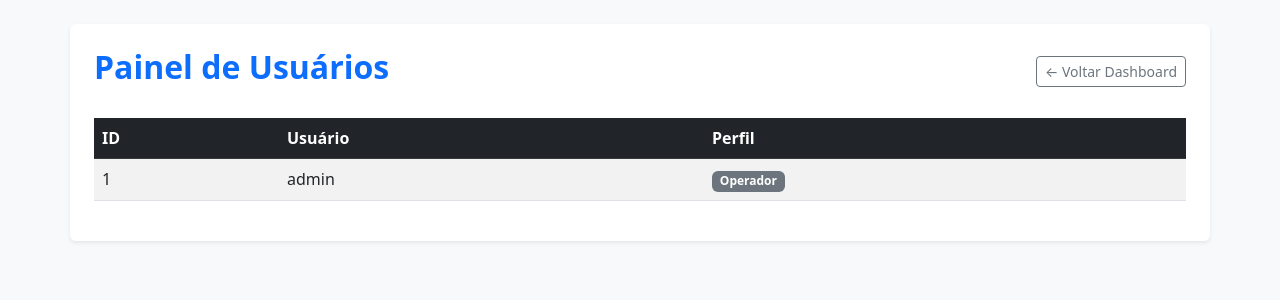
After one commit to deegoo/NM2026, a Flask app: page /usuarios in a window 1280 px wide. The commit adds this page. Shown: the top 300 px of the page. Run offline with Flask 3, Linux system fonts and the light colour scheme; a user stored in the database is signed in.

Commit message:
cofiguração do banco de dados e criado tabela de usuário com tela de criar, editar e excluir usuário

```diff
--- a/data/contador.json
+++ b/data/contador.json
@@ -1,3 +1,3 @@
 {
-  "2026": 91
+  "2026": 92
 }
--- a/newmonitor/routes.py
+++ b/newmonitor/routes.py
@@ -9,6 +9,8 @@ from requests_ntlm import HttpNtlmAuth
 from time import time
 from flask_login import login_required, UserMixin, login_required, current_user, login_user, logout_user
 
+from newmonitor import app, db
+from newmonitor.models import Usuario
 
 
 import json
@@ -29,39 +31,57 @@ def salvar_tickets(dados):
     with open(DATA_PATH, "w", encoding="utf-8") as f:
         json.dump(dados, f, ensure_ascii=False, indent=2)
 
-lista_usuarios = ["Usuario1", "Usuario2", "Usuario3"]
+# lista_usuarios = ["Usuario1", "Usuario2", "Usuario3"]
+# ############################################
+# #
+# ##########################################
 
-# Banco de dados temporário
-USUARIOS_DB = {
-    "1": {"username": "Edson", "password": "N123456"},
-    "2": {"username": "Rodrigo", "password": "F183209"},
-    "3": {"username": "Ednilton", "password": "N5945528"},
-    "4": {"username": "Cleiton", "password": "Noc@2026"},
-    "5": {"username": "Danilo", "password": "Noc@2026"},
-    "6": {"username": "Ane", "password": "Noc@2026"},
-    "7": {"username": "Eder", "password": "Noc@2026"},
-    "8": {"username": "Carlos", "password": "Noc@2026"},
-    "9": {"username": "Marcel", "password": "Noc@2026"},
-    "10": {"username": "Rose", "password": "Noc@2026"},
-    "11": {"username": "Marcio", "password": "Noc@2026"},
-    "12": {"username": "Robert", "password": "Noc@2026"},
-    "13": {"username": "Raphael", "password": "Noc@2026"},
-    "14": {"username": "Adimilson", "password": "Noc@2026"},
-    "15": {"username": "Fabiano", "password": "Noc@2026"},
+# # Banco de dados temporário
+# USUARIOS_DB = {
+#     "1": {"username": "Edson", "password": "Noc@2026"},
+#     "2": {"username": "Rodrigo", "password": "Noc@2026"},
+#     "3": {"username": "Ednilton", "password": "Noc@2026"},
+#     "4": {"username": "Cleiton", "password": "Noc@2026"},
+#     "5": {"username": "Danilo", "password": "Noc@2026"},
+#     "6": {"username": "Ane", "password": "Noc@2026"},
+#     "7": {"username": "Eder", "password": "Noc@2026"},
+#     "8": {"username": "Carlos", "password": "Noc@2026"},
+#     "9": {"username": "Marcel", "password": "Noc@2026"},
+#     "10": {"username": "Rose", "password": "Noc@2026"},
+#     "11": {"username": "Marcio", "password": "Noc@2026"},
+#     "12": {"username": "Robert", "password": "Noc@2026"},
+#     "13": {"username": "Raphael", "password": "Noc@2026"},
+#     "14": {"username": "Adimilson", "password": "Noc@2026"},
+#     "15": {"username": "Fabiano", "password": "Noc@2026"},
 
-}
+# }
 
-class User(UserMixin):
-    def __init__(self, id, username):
-        self.id = id
-        self.username = username
+# class User(UserMixin):
+#     def __init__(self, id, username):
+#         self.id = id
+#         self.username = username
+# O Adaptador fica aqui no topo do arquivo de rotas
 
+class BancoUsuariosAdaptador:
+    def get(self, user_id):
+        usuario = Usuario.query.get(int(user_id))
+        if usuario:
+            return {"username": usuario.username, "password": usuario.password}
+        return None
+
+    def __getitem__(self, user_id):
+        resultado = self.get(user_id)
+        if resultado is None:
+            raise KeyError(user_id)
+        return resultado
+
+USUARIOS_DB = BancoUsuariosAdaptador()
+
+# @app.route aqui para baixo ...
 
 @login_manager.user_loader
 def load_user(user_id):
-    if user_id in USUARIOS_DB:
-        return User(id=user_id, username=USUARIOS_DB[user_id]["username"])
-    return None
+    return Usuario.query.get(int(user_id))
 
 
 @app.route('/login', methods=['GET', 'POST'])
@@ -74,12 +94,13 @@ def login():
         username_digitado = request.form.get('username')
         senha_digitada = request.form.get('password')
 
+        # Busca no banco se existe um usuário com esse username
+        usuario_banco = Usuario.query.filter_by(username=username_digitado).first()
 
-        for user_id, dados in USUARIOS_DB.items():
-            if dados["username"] == username_digitado and dados["password"] == senha_digitada:
-                usuario_obj = User(id=user_id, username=dados["username"])
-                login_user(usuario_obj)
-                return redirect(url_for('home'))
+        # Valida se o usuário existe e se a senha está correta
+        if usuario_banco and usuario_banco.password == senha_digitada:
+            login_user(usuario_banco)
+            return redirect(url_for('home'))
 
         # Se errou o login, exibe o aviso no HTML
         flash('Usuário ou senha incorretos.')
@@ -92,6 +113,88 @@ def logout():
     logout_user()
     flash("Você saiu do sistema com sucesso!")
     return redirect(url_for('home'))
+
+
+
+# 1. ROTA CENTRALIZADA: Lista os usuários e prepara a edição
+@app.route('/usuarios')
+@login_required
+def gerenciar_usuarios():
+    # Pega todos os usuários do banco para listar na tabela
+    todos_usuarios = Usuario.query.all()
+
+    # Verifica se o admin clicou no botão para editar alguém
+    usuario_editando = None
+    id_para_editar = request.args.get('editar_id', type=int)
+    if id_para_editar:
+        usuario_editando = Usuario.query.get(id_para_editar)
+
+    return render_template('usuarios.html',
+                           listagem_usuarios=todos_usuarios,
+                           usuario_editando=usuario_editando)
+
+# 2. PROCESSA O CADASTRO
+@app.route('/usuarios/cadastrar', methods=['POST'])
+@login_required
+def cadastrar():
+    if not current_user.is_admin:
+        flash('Acesso negado!', 'danger')
+        return redirect(url_for('home'))
+
+    username = request.form.get('username')
+    password = request.form.get('password')
+    is_admin = True if request.form.get('is_admin') else False # Captura o checkbox
+
+    if Usuario.query.filter_by(username=username).first():
+        flash('Usuário já existe!', 'danger')
+    else:
+        novo = Usuario(username=username, password=password, is_admin=is_admin)
+        db.session.add(novo)
+        db.session.commit()
+        flash('Usuário cadastrado com sucesso!', 'success')
+
+    return redirect(url_for('gerenciar_usuarios'))
+
+# 3. PROCESSA A EDIÇÃO
+@app.route('/usuarios/editar/<int:user_id>', methods=['POST'])
+@login_required
+def editar_usuario(user_id):
+    if not current_user.is_admin:
+        flash('Acesso negado!', 'danger')
+        return redirect(url_for('home'))
+
+    usuario = Usuario.query.get_or_404(user_id)
+    usuario.username = request.form.get('username')
+
+    nova_senha = request.form.get('password')
+    if nova_senha:
+        usuario.password = nova_senha
+
+    usuario.is_admin = True if request.form.get('is_admin') else False
+
+    db.session.commit()
+    flash('Usuário atualizado!', 'success')
+    return redirect(url_for('gerenciar_usuarios'))
+
+# 4. PROCESSA A EXCLUSÃO
+@app.route('/usuarios/deletar/<int:user_id>', methods=['POST'])
+@login_required
+def deletar_usuario(user_id):
+    if not current_user.is_admin:
+        flash('Acesso negado!', 'danger')
+        return redirect(url_for('home'))
+
+    if current_user.id == user_id:
+        flash('Você não pode se autoexcluir!', 'danger')
+        return redirect(url_for('gerenciar_usuarios'))
+
+    usuario = Usuario.query.get_or_404(user_id)
+    db.session.delete(usuario)
+    db.session.commit()
+    flash('Usuário removido!', 'success')
+    return redirect(url_for('gerenciar_usuarios'))
+
+
 
 @app.route("/")
 @login_required
--- /dev/null
+++ b/newmonitor/templates/usuarios.html
@@ -0,0 +1,120 @@
+<!DOCTYPE html>
+<html lang="pt-br">
+<head>
+    <meta charset="UTF-8">
+    <meta name="viewport" content="width=device-width, initial-scale=1.0">
+    <title>NewMonitor - Gestão de Usuários</title>
+    <link href="https://cdn.jsdelivr.net/npm/bootstrap@5.3.0/dist/css/bootstrap.min.css" rel="stylesheet">
+</head>
+<body class="bg-light p-4">
+
+<div class="container bg-white p-4 rounded shadow-sm">
+    <div class="d-flex justify-content-between align-items-center mb-4">
+        <h2 class="fw-bold text-primary">Painel de Usuários</h2>
+        <a href="{{ url_for('home') }}" class="btn btn-outline-secondary btn-sm">← Voltar Dashboard</a>
+    </div>
+
+    {% with messages = get_flashed_messages(with_categories=true) %}
+        {% if messages %}
+            {% for category, message in messages %}
+                <div class="alert alert-{{ category if category != 'error' else 'danger' }} alert-dismissible fade show" role="alert">
+                    {{ message }}
+                    <button type="button" class="btn-close" data-bs-dismiss="alert" aria-label="Close"></button>
+                </div>
+            {% endfor %}
+        {% endif %}
+    {% endwith %}
+
+    <div class="row">
+        {% if current_user.is_admin %}
+        <div class="col-md-4 mb-4">
+            <div class="card p-3 shadow-sm">
+                <h5 class="fw-bold text-success mb-3">
+                    {% if usuario_editando %} Editar Usuário {% else %} Cadastrar Novo {% endif %}
+                </h5>
+
+                {% if usuario_editando %}
+                    <form action="{{ url_for('editar_usuario', user_id=usuario_editando.id) }}" method="POST">
+                        <div class="mb-3">
+                            <label class="form-label">Nome de Usuário</label>
+                            <input type="text" class="form-control" name="username" value="{{ usuario_editando.username }}" required>
+                        </div>
+                        <div class="mb-3">
+                            <label class="form-label">Nova Senha (Opcional)</label>
+                            <input type="password" class="form-control" name="password" placeholder="Deixe em branco para manter">
+                        </div>
+                        <div class="mb-3 form-check">
+                            <input type="checkbox" class="form-check-input" name="is_admin" id="edit_admin" {% if usuario_editando.is_admin %}checked{% endif %}>
+                            <label class="form-check-label" for="edit_admin">Administrador?</label>
+                        </div>
+                        <button type="submit" class="btn btn-success w-100 fw-bold">Salvar Alterações</button>
+                        <a href="{{ url_for('gerenciar_usuarios') }}" class="btn btn-link w-100 btn-sm text-muted mt-2">Cancelar</a>
+                    </form>
+                {% else %}
+                    <form action="{{ url_for('cadastrar') }}" method="POST" autocomplete="off">
+
+                        <input type="text" name="fake_username_remember" style="display:none;" />
+                        <input type="password" name="fake_password_remember" style="display:none;" />
+
+                        <div class="mb-3">
+                            <label class="form-label">Nome de Usuário</label>
+                            <input type="text" class="form-control" name="username" placeholder="Ex: Rodrigo" autocomplete="new-password" required>
+                        </div>
+                        <div class="mb-3">
+                            <label class="form-label">Senha</label>
+                            <input type="password" class="form-control" name="password" placeholder="Digite a senha" autocomplete="new-password" required>
+                        </div>
+                        <div class="mb-3 form-check">
+                            <input type="checkbox" class="form-check-input" name="is_admin" id="new_admin">
+                            <label class="form-check-label" for="new_admin">Administrador?</label>
+                        </div>
+                        <button type="submit" class="btn btn-primary w-100 fw-bold">Cadastrar</button>
+                    </form>
+                {% endif %}
+            </div>
+        </div>
+        {% endif %}
+
+        <div class="col-md-{% if current_user.is_admin %}8{% else %}12{% endif %}">
+            <table class="table table-striped align-middle">
+                <thead class="table-dark">
+                    <tr>
+                        <th>ID</th>
+                        <th>Usuário</th>
+                        <th>Perfil</th>
+                        {% if current_user.is_admin %} <th class="text-center">Ações</th> {% endif %}
+                    </tr>
+                </thead>
+                <tbody>
+                    {% for user in listagem_usuarios %}
+                    <tr>
+                        <td>{{ user.id }}</td>
+                        <td>{{ user.username }}</td>
+                        <td>
+                            {% if user.is_admin %}
+                                <span class="badge bg-danger">Admin</span>
+                            {% else %}
+                                <span class="badge bg-secondary">Operador</span>
+                            {% endif %}
+                        </td>
+
+                        {% if current_user.is_admin %}
+                        <td class="text-center">
+                            <a href="{{ url_for('gerenciar_usuarios', editar_id=user.id) }}" class="btn btn-sm btn-warning me-1">Editar</a>
+
+                            <form action="{{ url_for('deletar_usuario', user_id=user.id) }}" method="POST" class="d-inline" onsubmit="return confirm('Deletar o usuário {{ user.username }}?');">
+                                <button type="submit" class="btn btn-sm btn-danger">Excluir</button>
+                            </form>
+                        </td>
+                        {% endif %}
+                    </tr>
+                    {% endfor %}
+                </tbody>
+            </table>
+        </div>
+    </div>
+</div>
+
+<script src="https://cdn.jsdelivr.net/npm/bootstrap@5.3.0/dist/js/bootstrap.bundle.min.js"></script>
+</body>
+</html>
```
Also changed, not shown: newmonitor/__init__.py (+23 -1 lines), newmonitor/data/tickets.json (+16 -0 lines), newmonitor/models.py (+8 -0 lines), newmonitor/templates/sidebar.html (+14 -0 lines), 1 other file.
